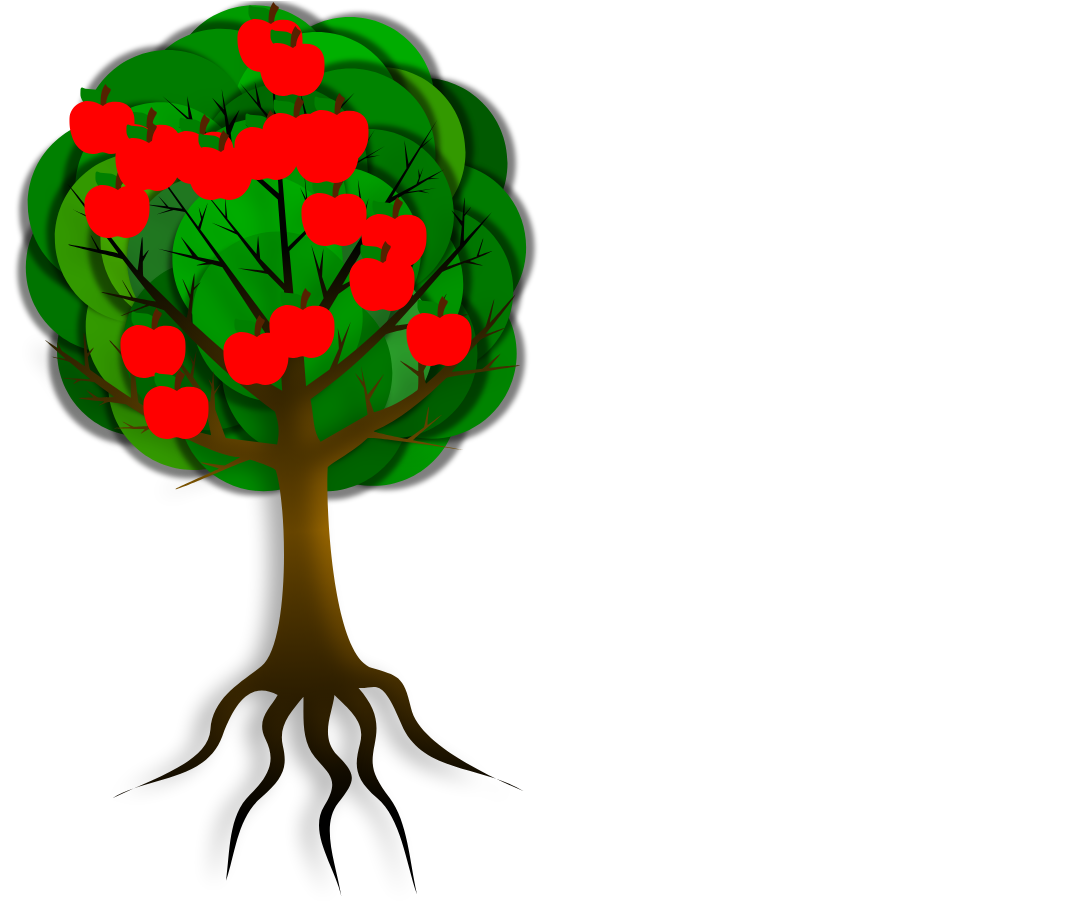
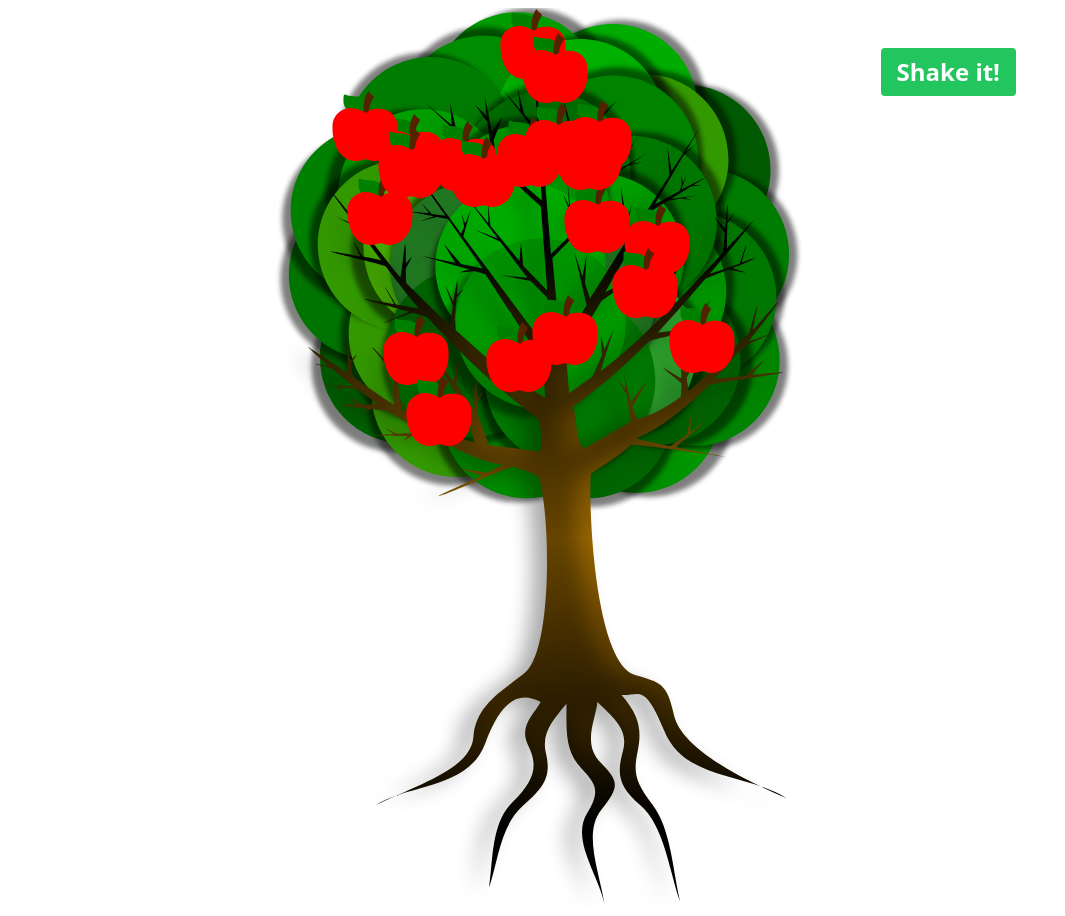
Before and after one commit to KorayAydemir/case-project, a React (Vite) app: page / in a window 1280 px wide. Shown: the whole page, without its empty margins (0-1065 px from the left). Built offline with nearby package versions, Linux system fonts and the light colour scheme.

Commit message:
feat: add shake tree button

```diff
--- a/src/App.tsx
+++ b/src/App.tsx
@@ -1,9 +1,11 @@
 import { AppleTree } from "./components/AppleTree/AppleTree";
+import { ShakeTreeButton } from "./components/ShakeTreeButton/ShakeTreeButton";
 
 function App() {
     return (
-        <div className="max-w-screen-xl mx-auto">
+        <div className="flex flex-row p-2 mx-auto max-w-screen-md justify-between">
             <AppleTree />
+            <ShakeTreeButton />
         </div>
     );
 }
--- a/src/components/Apple/Apple.tsx
+++ b/src/components/Apple/Apple.tsx
@@ -5,7 +5,7 @@ export const Apple = ({
     style,
 }: {
     className: string;
-    style: any;
+    style: React.CSSProperties;
 }) => {
     return <AppleSvg className={className} style={style} />;
 };
--- a/src/components/AppleTree/AppleTree.tsx
+++ b/src/components/AppleTree/AppleTree.tsx
@@ -31,7 +31,7 @@ export const AppleTree = () => {
     };
 
     return (
-        <div className="relative">
+        <div className="relative max-w-screen-xl">
             <Tree className="" style={treeStyle} />
             {apples}
         </div>
--- /dev/null
+++ b/src/components/Button/Button.tsx
@@ -0,0 +1,14 @@
+import React, { ButtonHTMLAttributes } from "react";
+
+type ButtonProps = ButtonHTMLAttributes<HTMLButtonElement>;
+
+export const Button: React.FC<ButtonProps> = ({ children, ...rest }) => {
+    return (
+        <button
+            className="bg-green-500 hover:bg-green-600 text-white font-bold py-2 px-4 rounded"
+            {...rest}
+        >
+            {children}
+        </button>
+    );
+};
--- /dev/null
+++ b/src/components/ShakeTreeButton/ShakeTreeButton.tsx
@@ -0,0 +1,13 @@
+import { Button } from "../Button/Button";
+export const ShakeTreeButton = () => {
+    const clickHandler = () => {
+        console.log("shake the tree!");
+    };
+    return (
+        <div className="mt-10">
+            <Button onClick={clickHandler}>
+                <span className="text-2xl">Shake it! </span>
+            </Button>
+        </div>
+    );
+};
```
Also changed, not shown: 1 other file (tests, documents, lock files or other folders).
